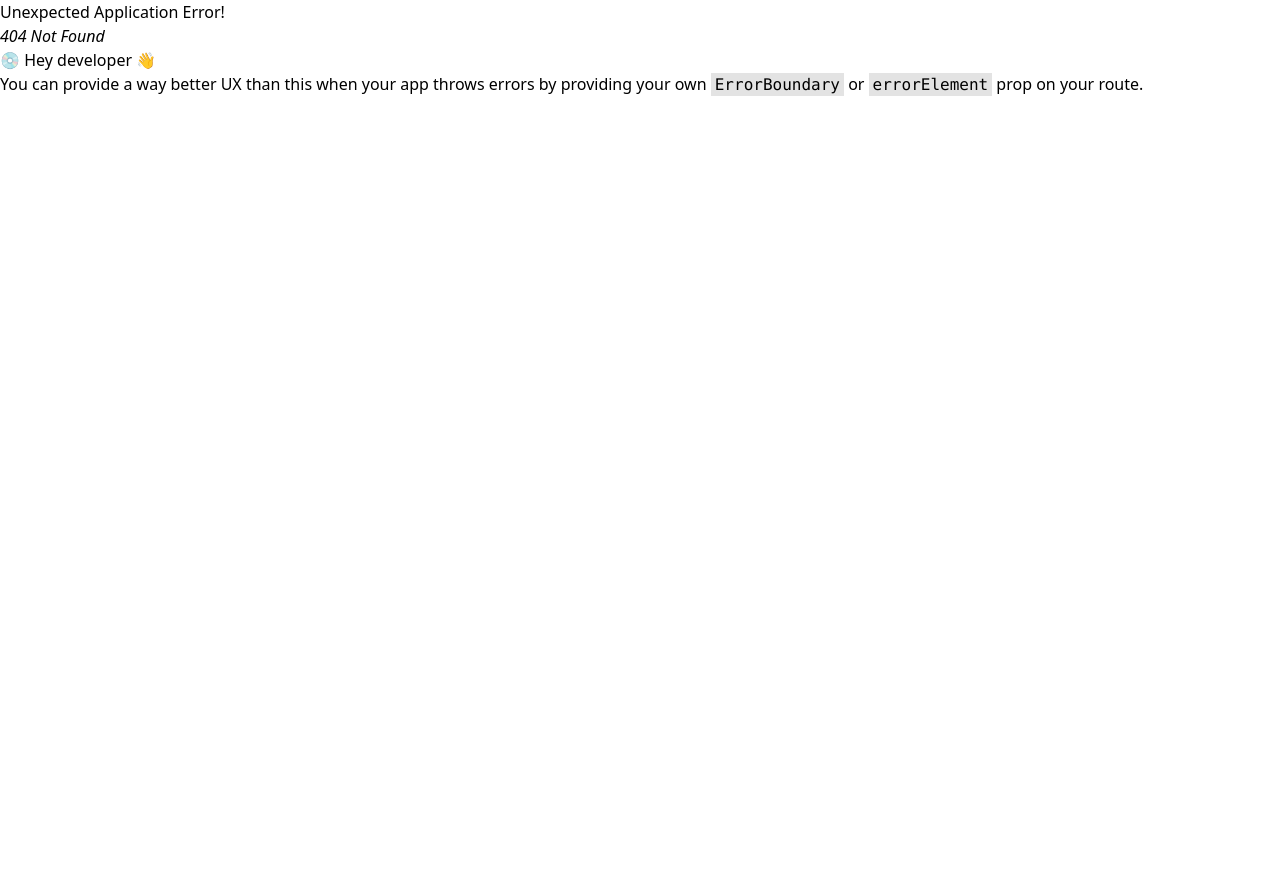
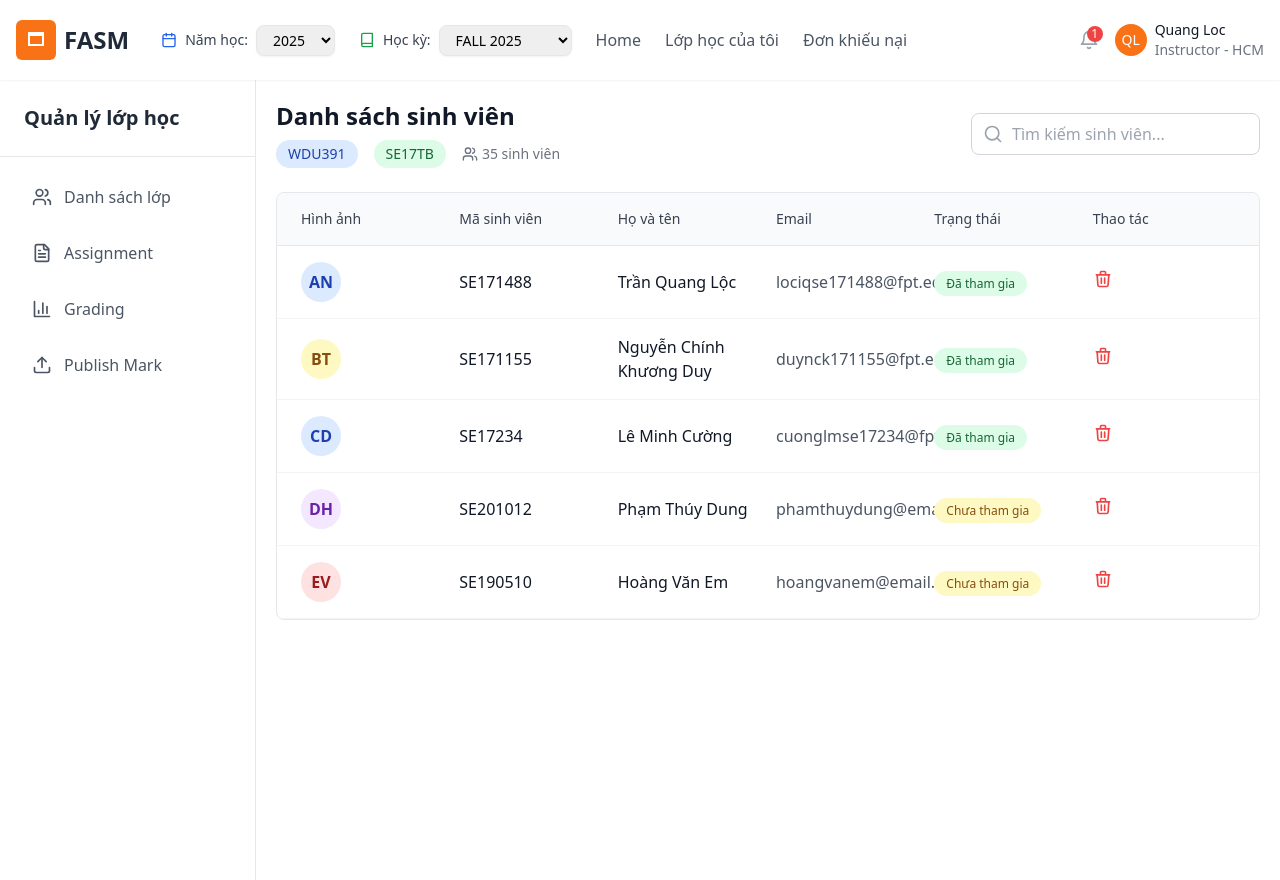
Before and after one commit to DuydoFE/FASM---Assignment-Submission-and-Double-Blind-Peer-Review-System-for-FPT-University, a React (Vite) app: page /manage-class in a window 1280 px wide. Before the commit this address had no page. Before the commit the page ends 800 px from the top, so only its background shows below. Built offline with nearby package versions, Linux system fonts and the light colour scheme.

Commit message:
manage class ui

```diff
--- a/src/component/Header/IntructorHeader.jsx
+++ b/src/component/Header/IntructorHeader.jsx
@@ -4,7 +4,6 @@ import { Bell, Book, Calendar } from 'lucide-react';
 const FasmLogo = () => (
   <div className="flex items-center space-x-2">
     <div className="bg-orange-500 p-2 rounded-md">
-      {/* Icon đơn giản giống logo */}
       <svg
         width="24"
         height="24"
@@ -27,14 +26,12 @@ const InstructorHeader = () => {
     <header className="bg-white shadow-sm sticky top-0 z-50">
       <div className="container mx-auto px-4">
         <div className="flex items-center justify-between h-20">
-          {/* Logo and Navigation */}
           <div className="flex items-center space-x-8">
             <Link to="/instructordashboard">
               <FasmLogo />
             </Link>
 
             <nav className="flex items-center space-x-6">
-              {/* Năm học */}
               <div className="flex items-center space-x-2">
                 <Calendar className="w-4 h-4 text-blue-600" />
                 <span className="text-gray-700 text-sm font-medium">Năm học:</span>
@@ -44,7 +41,6 @@ const InstructorHeader = () => {
                 </select>
               </div>
 
-              {/* Học kỳ */}
               <div className="flex items-center space-x-2">
                 <Book className="w-4 h-4 text-green-600" />
                 <span className="text-gray-700 text-sm font-medium">Học kỳ:</span>
@@ -54,7 +50,6 @@ const InstructorHeader = () => {
                 </select>
               </div>
 
-              {/* Menu links */}
               <Link
                 to="/instructordashboard"
                 className="text-gray-600 hover:text-orange-500 transition-colors font-medium"
@@ -76,7 +71,6 @@ const InstructorHeader = () => {
             </nav>
           </div>
 
-          {/* User Section */}
           <div className="flex items-center space-x-4">
             <div className="relative">
               <Bell className="w-5 h-5 text-gray-400" />
--- a/src/component/SideBar/InstructorSideBar.jsx
+++ b/src/component/SideBar/InstructorSideBar.jsx
@@ -0,0 +1,46 @@
+import React, { useState } from 'react';
+import { Search, Users, FileText, BarChart3, Upload } from 'lucide-react';
+import { Link, useLocation } from 'react-router-dom';
+
+const InstructorSideBar = () => {
+  const location = useLocation();
+
+  const menuItems = [
+    { id: 'manage-class', label: 'Danh sách lớp', icon: Users, path: '/instructor/manage-class' },
+    { id: 'assignment', label: 'Assignment', icon: FileText, path: '/instructor/assignment' },
+    { id: 'grading', label: 'Grading', icon: BarChart3, path: '/instructor/grading' },
+    { id: 'publish', label: 'Publish Mark', icon: Upload, path: '/instructor/publish' }
+  ];
+
+  return (
+    <div className="w-64 bg-white border-r border-gray-200 h-screen fixed left-0 top-20 z-40">
+      <div className="p-6 border-b border-gray-200">
+        <h1 className="text-xl font-semibold text-gray-800">Quản lý lớp học</h1>
+      </div>
+
+      <nav className="p-4">
+        {menuItems.map((item) => {
+          const IconComponent = item.icon;
+          const isActive = location.pathname === item.path;
+
+          return (
+            <Link
+              key={item.id}
+              to={item.path}
+              className={`w-full flex items-center px-4 py-3 mb-2 rounded-lg text-left transition-colors ${
+                isActive
+                  ? 'bg-orange-50 text-orange-600 border-l-4 border-orange-600'
+                  : 'text-gray-600 hover:bg-gray-50'
+              }`}
+            >
+              <IconComponent className="w-5 h-5 mr-3" />
+              {item.label}
+            </Link>
+          );
+        })}
+      </nav>
+    </div>
+  );
+};
+
+export default InstructorSideBar;
--- /dev/null
+++ b/src/layout/InstructorClassLayout.jsx
@@ -0,0 +1,24 @@
+import { Outlet } from "react-router-dom";
+import InstructorHeader from "../component/Header/IntructorHeader";
+import InstructorSideBar from "../component/SideBar/InstructorSideBar";
+
+function InstructorLayout() {
+  return (
+    <div>
+      <InstructorHeader />
+      <InstructorSideBar />
+      <div
+        className="main-content"
+        style={{
+          marginLeft: "256px",
+          width: "calc(100% - 256px)",
+          minHeight: "100vh",
+          padding: "20px"
+        }}
+      >
+        <Outlet />
+      </div>
+    </div>
+  );
+}
+export default InstructorLayout;
--- /dev/null
+++ b/src/pages/InstructorManageClass/InstructorManageClass.jsx
@@ -0,0 +1,128 @@
+import React, { useState } from 'react'; // Added useState import
+import { Search, Users } from 'lucide-react'; // Added missing imports
+
+const InstructorManageClass = () => { // Removed activeTab prop since it's not used
+  const [searchTerm, setSearchTerm] = useState('');
+
+  const students = [
+    {
+      id: 'AN',
+      code: 'SE171488',
+      name: 'Trần Quang Lộc', // Fixed encoding
+      email: 'lociqse171488@fpt.edu.vn',
+      status: 'Đã tham gia', // Fixed encoding
+      bgColor: 'bg-blue-100 text-blue-800'
+    },
+    {
+      id: 'BT',
+      code: 'SE171155',
+      name: 'Nguyễn Chính Khương Duy', // Fixed encoding
+      email: 'duynck171155@fpt.edu.vn',
+      status: 'Đã tham gia', // Fixed encoding
+      bgColor: 'bg-yellow-100 text-yellow-800'
+    },
+    {
+      id: 'CD',
+      code: 'SE17234',
+      name: 'Lê Minh Cường', // Fixed encoding
+      email: 'cuonglmse17234@fpt.edu.vn',
+      status: 'Đã tham gia', // Fixed encoding
+      bgColor: 'bg-blue-100 text-blue-800'
+    },
+    {
+      id: 'DH',
+      code: 'SE201012',
+      name: 'Phạm Thúy Dung', // Fixed encoding
+      email: 'phamthuydung@email.com',
+      status: 'Chưa tham gia', // Fixed encoding
+      bgColor: 'bg-purple-100 text-purple-800'
+    },
+    {
+      id: 'EV',
+      code: 'SE190510',
+      name: 'Hoàng Văn Em', // Fixed encoding
+      email: 'hoangvanem@email.com',
+      status: 'Chưa tham gia', // Fixed encoding
+      bgColor: 'bg-red-100 text-red-800'
+    }
+  ];
+
+  const filteredStudents = students.filter(student =>
+    student.name.toLowerCase().includes(searchTerm.toLowerCase()) ||
+    student.code.toLowerCase().includes(searchTerm.toLowerCase()) ||
+    student.email.toLowerCase().includes(searchTerm.toLowerCase())
+  );
+
+  return (
+    <div>
+      <div className="flex justify-between items-center mb-6">
+        <div>
+          <h2 className="text-2xl font-bold text-gray-900">Danh sách sinh viên</h2>
+          <div className="flex items-center mt-2 space-x-4">
+            <span className="bg-blue-100 text-blue-800 px-3 py-1 rounded-full text-sm font-medium">
+              WDU391
+            </span>
+            <span className="bg-green-100 text-green-800 px-3 py-1 rounded-full text-sm font-medium">
+              SE17TB
+            </span>
+            <span className="text-gray-500 text-sm flex items-center">
+              <Users className="w-4 h-4 mr-1" />
+              35 sinh viên
+            </span>
+          </div>
+        </div>
+
+        <div className="relative">
+          <Search className="w-5 h-5 absolute left-3 top-1/2 transform -translate-y-1/2 text-gray-400" />
+          <input
+            type="text"
+            placeholder="Tìm kiếm sinh viên..."
+            value={searchTerm}
+            onChange={(e) => setSearchTerm(e.target.value)}
+            className="pl-10 pr-4 py-2 border border-gray-300 rounded-lg focus:ring-2 focus:ring-orange-500 focus:border-transparent"
+          />
+        </div>
+      </div>
+
+      <div className="bg-white rounded-lg border border-gray-200 overflow-hidden">
+        <div className="grid grid-cols-6 gap-4 px-6 py-4 bg-gray-50 border-b border-gray-200 text-sm font-medium text-gray-700">
+          <div>Hình ảnh</div>
+          <div>Mã sinh viên</div>
+          <div>Họ và tên</div>
+          <div>Email</div>
+          <div>Trạng thái</div>
+          <div>Thao tác</div>
+        </div>
+
+        {filteredStudents.map((student) => (
+          <div key={student.code} className="grid grid-cols-6 gap-4 px-6 py-4 border-b border-gray-100 hover:bg-gray-50 items-center">
+            <div className={`w-10 h-10 ${student.bgColor} rounded-full flex items-center justify-center font-semibold`}>
+              {student.id}
+            </div>
+            <div className="font-medium text-gray-900">{student.code}</div>
+            <div className="text-gray-900">{student.name}</div>
+            <div className="text-gray-600">{student.email}</div>
+            <div>
+              <span className={`px-3 py-1 rounded-full text-xs font-medium ${
+                student.status === 'Đã tham gia'
+                  ? 'bg-green-100 text-green-800'
+                  : 'bg-yellow-100 text-yellow-800'
+              }`}>
+                {student.status}
+              </span>
+            </div>
+            <div>
+              <button className="text-red-500 hover:text-red-700">
+                <svg className="w-5 h-5" fill="none" stroke="currentColor" viewBox="0 0 24 24">
+                  <path strokeLinecap="round" strokeLinejoin="round" strokeWidth={2} d="M19 7l-.867 12.142A2 2 0 0116.138 21H7.862a2 2 0 01-1.995-1.858L5 7m5 4v6m4-6v6m1-10V4a1 1 0 00-1-1h-4a1 1 0 00-1 1v3M4 7h16" />
+                </svg>
+              </button>
+            </div>
+          </div>
+        ))}
+      </div>
+    </div>
+  );
+};
+
+export default InstructorManageClass;
--- a/src/pages/InstructorClass/InstructorClass.jsx
+++ b/src/pages/InstructorViewClass/InstructorViewClass.jsx
@@ -1,7 +1,7 @@
 import React, { useState, useMemo } from 'react';
 import { Search, BookOpen, Play, CheckCircle, Clock, MoreHorizontal } from 'lucide-react';
 
-const InstructorClass = () => {
+const InstructorViewClass = () => {
   const [classes] = useState([
     {
       id: 1,
@@ -247,4 +247,4 @@ const InstructorClass = () => {
   );
 };
 
-export default InstructorClass;
+export default InstructorViewClass;
```
Also changed, not shown: src/config/router.jsx (+15 -2 lines).
